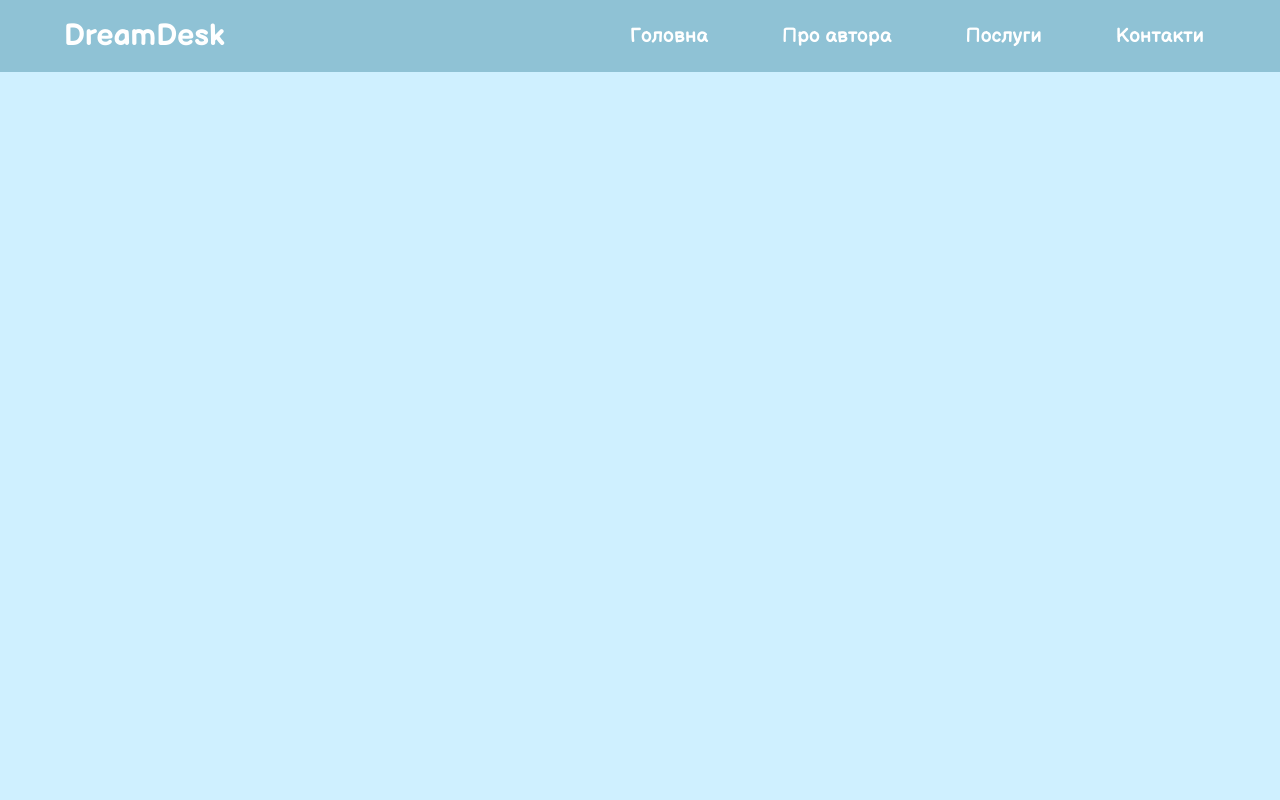
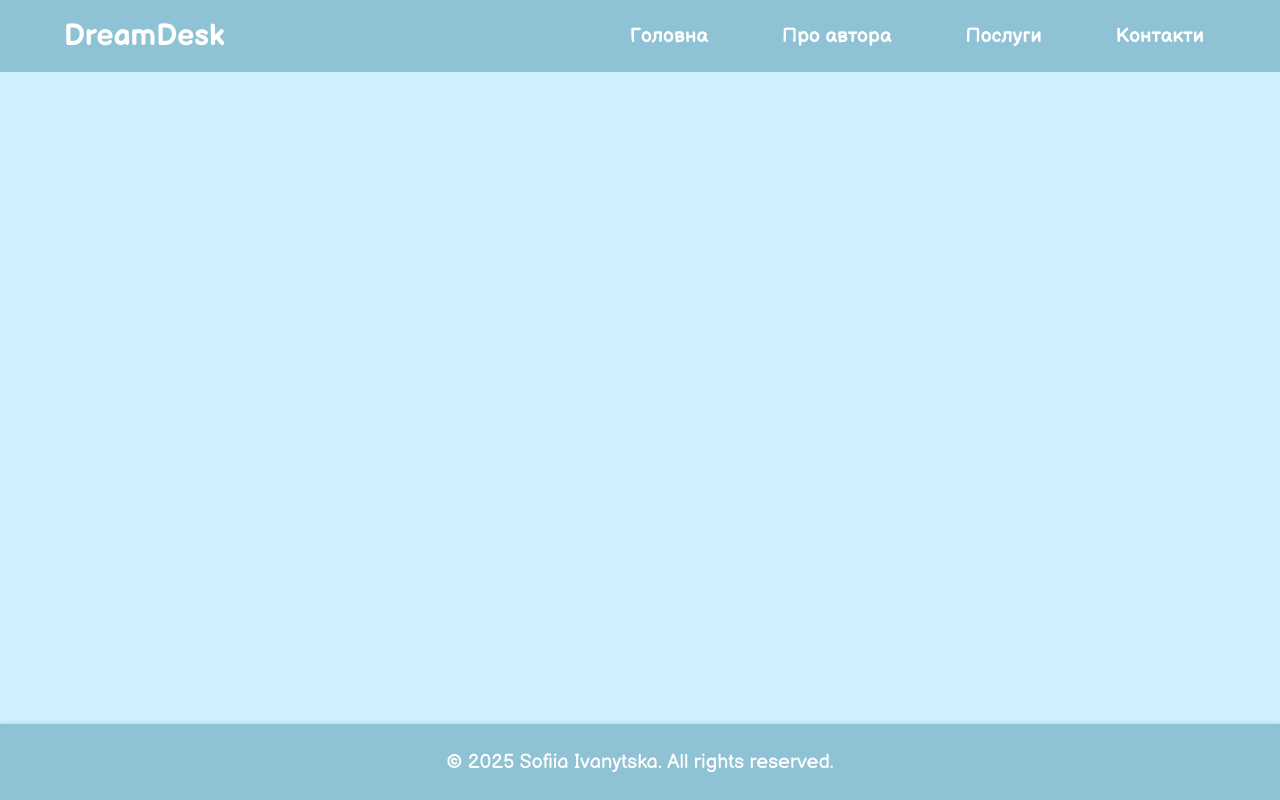
Before and after one commit to 1vanytska/habit-tracker-dreamdeck-demo, an Angular app in the folder frontend/: page / in a window 1280 px wide. Built offline with nearby package versions, Linux system fonts and the light colour scheme.

Commit message:
Add Footer design

```diff
--- a/frontend/src/app/app.css
+++ b/frontend/src/app/app.css
@@ -0,0 +1,3 @@
+.content {
+  flex: 1;
+}
--- a/frontend/src/app/app.html
+++ b/frontend/src/app/app.html
@@ -2,8 +2,8 @@
 
 <!-- <app-menu></app-menu> -->
 
-<!-- <div class="container">
+<div class="content">
     <router-outlet></router-outlet>
 </div>
 
-<app-footer></app-footer> -->
+<app-footer></app-footer>
--- a/frontend/src/app/footer/footer.css
+++ b/frontend/src/app/footer/footer.css
@@ -1,12 +1,24 @@
+:host {
+  display: block;
+  width: 100%;
+}
+
 .footer {
-  border-top: 2px solid #ccc;
-  padding: 1rem;
-  background-color: #f7f7f7;
+  position: fixed;
+  left: 0;
+  bottom: 0;
+  width: 100%;
+  background-color: #8fc2d5;
+  padding: 24px 0;
   text-align: center;
-  font-family: 'Segoe UI', sans-serif;
+  box-shadow: 0 -1px 4px rgba(0, 0, 0, 0.1);
+  z-index: 100;
 }
 
 .footer-note {
-  font-size: 0.8rem;
-  color: #888;
+  font-size: 20px;
+  color: white;
+  margin: 0;
+  line-height: 1.4;
+  font-family: "Balsamiq Sans", sans-serif;
 }
--- a/frontend/src/app/footer/footer.html
+++ b/frontend/src/app/footer/footer.html
@@ -1,3 +1,3 @@
 <footer class="footer">
-  <p class="footer-note">© 2025 Summer Shred Challenge</p>
+  <p class="footer-note">© 2025 Sofiia Ivanytska. All rights reserved.</p>
 </footer>
--- a/frontend/src/styles.css
+++ b/frontend/src/styles.css
@@ -4,13 +4,15 @@ html, body {
   margin: 0;
   padding: 0;
   box-sizing: border-box;
+  height: 100%;
   font-family: 'Balsamiq Sans', sans-serif;
   background-color: rgb(207, 240, 255);
 }
 
 app-root {
-  display: block;
-  width: 100%;
+  display: flex;
+  flex-direction: column;
+  min-height: 100vh;
 }
 
 .balsamiq-sans-regular {
```
